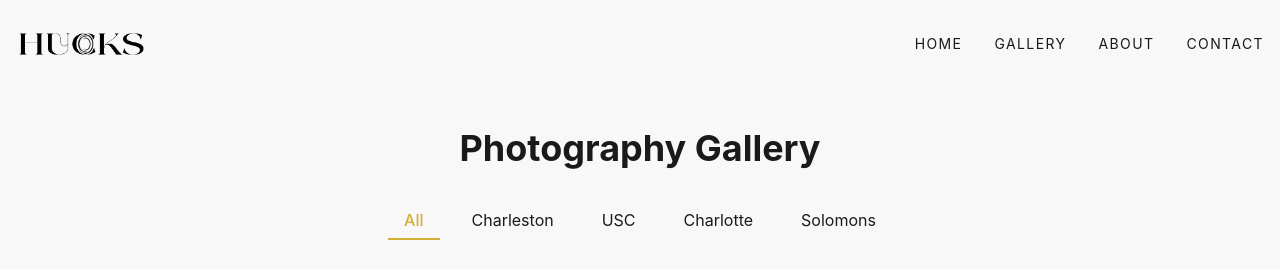
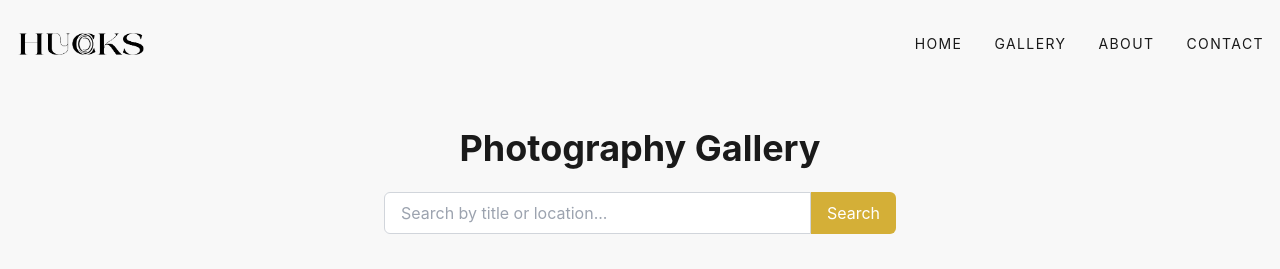
Before and after one commit to branhucks/hucksphoto, a Django app: page /gallery/ in a window 1280 px wide. Shown: the top 269 px of the page. Run offline with Django 5.2, Linux system fonts and the light colour scheme; data comes from the database, SQL or seed files in the repository; some libraries are stand-ins or nearby versions.

Commit message:
Filtering and searching functionalities added.

```diff
--- a/portfolio/templates/portfolio/gallery.html
+++ b/portfolio/templates/portfolio/gallery.html
@@ -10,6 +10,13 @@
 {% block extra_head %}
 <style>
     .category-filter:hover .hover-line {
+        width: 100%;
+    }
+    .sort-option.active {
+        color: #D4AF37;
+        font-weight: 500;
+    }
+    .sort-option:hover .hover-line {
         width: 100%;
     }
 </style>
@@ -30,9 +37,21 @@
             <p class="max-w-3xl mx-auto mb-8">{{ current_category.description }}</p>
         {% endif %}
 
+        <!-- Search form -->
+        <div class="max-w-lg mx-auto mb-8">
+            <form method="get" class="flex">
+                <input type="text" name="search" value="{{ search_query }}" placeholder="Search by title or location..."
+                       class="w-full px-4 py-2 border border-gray-300 rounded-l-md focus:outline-none focus:ring-1 focus:ring-photo-accent focus:border-photo-accent">
+                <button type="submit" class="px-4 py-2 bg-photo-accent text-white rounded-r-md hover:bg-opacity-90 transition-all">
+                    Search
+                </button>
+            </form>
+        </div>
+
         <!-- Category filters -->
         <div class="flex flex-wrap justify-center gap-4 mt-8">
-            <a href="{% url 'portfolio:gallery' %}" class="category-filter relative px-4 py-2 {% if not current_category %}text-photo-accent font-medium{% endif %}">
+            <a href="{% url 'portfolio:gallery' %}{% if search_query %}?search={{ search_query }}{% if sort_by != 'random' %}&sort={{ sort_by }}{% endif %}{% elif sort_by != 'random' %}?sort={{ sort_by }}{% endif %}"
+               class="category-filter relative px-4 py-2 {% if not current_category %}text-photo-accent font-medium{% endif %}">
                 All
                 {% if not current_category %}
                 <div class="absolute bottom-0 left-0 w-full h-0.5 bg-photo-accent"></div>
@@ -42,7 +61,8 @@
             </a>
 
             {% for category in categories %}
-            <a href="{% url 'portfolio:category_gallery' category.slug %}" class="category-filter relative px-4 py-2 {% if current_category.id == category.id %}text-photo-accent font-medium{% endif %}">
+            <a href="{% url 'portfolio:category_gallery' category.slug %}{% if search_query %}?search={{ search_query }}{% if sort_by != 'random' %}&sort={{ sort_by }}{% endif %}{% elif sort_by != 'random' %}?sort={{ sort_by }}{% endif %}"
+               class="category-filter relative px-4 py-2 {% if current_category.id == category.id %}text-photo-accent font-medium{% endif %}">
                 {{ category.name }}
                 {% if current_category.id == category.id %}
                 <div class="absolute bottom-0 left-0 w-full h-0.5 bg-photo-accent"></div>
@@ -52,6 +72,55 @@
             </a>
             {% endfor %}
         </div>
+
+        <!-- Sorting options -->
+        <div class="flex flex-wrap justify-center gap-4 mt-4">
+            <span class="text-sm text-gray-500">Sort by:</span>
+            {% url 'portfolio:gallery' as base_url %}
+            {% if current_category %}
+            {% url 'portfolio:category_gallery' current_category.slug as base_url %}
+            {% endif %}
+
+            <a href="{{ base_url }}{% if search_query %}?search={{ search_query }}{% if sort_by != 'random' %}&sort=random{% endif %}{% else %}?sort=random{% endif %}"
+               class="sort-option relative px-3 py-1 text-sm {% if sort_by == 'random' %}active{% endif %}">
+                Random
+                {% if sort_by == 'random' %}
+                <div class="absolute bottom-0 left-0 w-full h-0.5 bg-photo-accent"></div>
+                {% else %}
+                <div class="hover-line absolute bottom-0 left-0 w-0 h-0.5 bg-photo-accent transition-all duration-300"></div>
+                {% endif %}
+            </a>
+
+            <a href="{{ base_url }}?{% if search_query %}search={{ search_query }}&{% endif %}sort=date_desc"
+               class="sort-option relative px-3 py-1 text-sm {% if sort_by == 'date_desc' %}active{% endif %}">
+                Newest First
+                {% if sort_by == 'date_desc' %}
+                <div class="absolute bottom-0 left-0 w-full h-0.5 bg-photo-accent"></div>
+                {% else %}
+                <div class="hover-line absolute bottom-0 left-0 w-0 h-0.5 bg-photo-accent transition-all duration-300"></div>
+                {% endif %}
+            </a>
+
+            <a href="{{ base_url }}?{% if search_query %}search={{ search_query }}&{% endif %}sort=date_asc"
+               class="sort-option relative px-3 py-1 text-sm {% if sort_by == 'date_asc' %}active{% endif %}">
+                Oldest First
+                {% if sort_by == 'date_asc' %}
+                <div class="absolute bottom-0 left-0 w-full h-0.5 bg-photo-accent"></div>
+                {% else %}
+                <div class="hover-line absolute bottom-0 left-0 w-0 h-0.5 bg-photo-accent transition-all duration-300"></div>
+                {% endif %}
+            </a>
+        </div>
+
+        <!-- Search results indicator -->
+        {% if search_query %}
+        <div class="mt-4 text-sm">
+            <p>
+                Showing results for: <span class="font-medium">{{ search_query }}</span>
+                <a href="{{ base_url }}{% if sort_by != 'random' %}?sort={{ sort_by }}{% endif %}" class="ml-2 text-photo-accent hover:underline">Clear search</a>
+            </p>
+        </div>
+        {% endif %}
     </header>
 
     <!-- Gallery grid -->
@@ -72,17 +141,24 @@
         </div>
         {% empty %}
         <div class="col-span-full py-16 text-center">
-            <p class="text-lg">No photos available in this category yet.</p>
+            <p class="text-lg">
+                {% if search_query %}
+                No photos found matching "{{ search_query }}".
+                {% else %}
+                No photos available in this category yet.
+                {% endif %}
+            </p>
         </div>
         {% endfor %}
     </div>
 
-    <!-- Pagination -->
+    <!-- Pagination (updated to preserve search and sort parameters) -->
     {% if is_paginated %}
     <div class="flex justify-center my-12">
         <div class="inline-flex">
             {% if page_obj.has_previous %}
-            <a href="?page={{ page_obj.previous_page_number }}" class="px-4 py-2 border border-gray-300 text-sm font-medium rounded-l-md hover:bg-gray-50">
+            <a href="?page={{ page_obj.previous_page_number }}{% if search_query %}&search={{ search_query }}{% endif %}{% if sort_by != 'random' %}&sort={{ sort_by }}{% endif %}"
+               class="px-4 py-2 border border-gray-300 text-sm font-medium rounded-l-md hover:bg-gray-50">
                 Previous
             </a>
             {% endif %}
@@ -93,14 +169,16 @@
                     {{ num }}
                 </span>
                 {% elif num > page_obj.number|add:'-3' and num < page_obj.number|add:'3' %}
-                <a href="?page={{ num }}" class="px-4 py-2 border border-gray-300 text-sm font-medium hover:bg-gray-50">
+                <a href="?page={{ num }}{% if search_query %}&search={{ search_query }}{% endif %}{% if sort_by != 'random' %}&sort={{ sort_by }}{% endif %}"
+                   class="px-4 py-2 border border-gray-300 text-sm font-medium hover:bg-gray-50">
                     {{ num }}
                 </a>
                 {% endif %}
             {% endfor %}
 
             {% if page_obj.has_next %}
-            <a href="?page={{ page_obj.next_page_number }}" class="px-4 py-2 border border-gray-300 text-sm font-medium rounded-r-md hover:bg-gray-50">
+            <a href="?page={{ page_obj.next_page_number }}{% if search_query %}&search={{ search_query }}{% endif %}{% if sort_by != 'random' %}&sort={{ sort_by }}{% endif %}"
+               class="px-4 py-2 border border-gray-300 text-sm font-medium rounded-r-md hover:bg-gray-50">
                 Next
             </a>
             {% endif %}
@@ -111,7 +189,7 @@
 
 {% block extra_js %}
 <script>
-    // Masonry layout
+    // Masonry layout (unchanged)
     document.addEventListener('DOMContentLoaded', function() {
         const grid = document.querySelector('.masonry-grid');
         const items = document.querySelectorAll('.masonry-item');
--- a/portfolio/views.py
+++ b/portfolio/views.py
@@ -3,6 +3,7 @@ from django.views.generic import ListView, DetailView, TemplateView
 from django.contrib import messages
 from django.core.mail import send_mail
 from django.conf import settings
+from django.db.models import Q
 from .models import Photo, Category, About, Contact
 from .forms import ContactForm
 
@@ -26,12 +27,31 @@ class GalleryView(ListView):
     paginate_by = 12
 
     def get_queryset(self):
-        queryset = Photo.objects.all().order_by('?')
+        # Start with base queryset
+        queryset = Photo.objects.all()
+
+        # Apply category filter if specified
         category_slug = self.kwargs.get('category_slug')
-
         if category_slug:
             category = get_object_or_404(Category, slug=category_slug)
             queryset = queryset.filter(categories=category)
+
+        # Apply search filter if provided
+        search_query = self.request.GET.get('search', '')
+        if search_query:
+            queryset = queryset.filter(
+                Q(title__icontains=search_query) |
+                Q(location__icontains=search_query)
+            )
+
+        # Apply sorting
+        sort_by = self.request.GET.get('sort', 'random')
+        if sort_by == 'date_asc':
+            queryset = queryset.order_by('date_taken')
+        elif sort_by == 'date_desc':
+            queryset = queryset.order_by('-date_taken')
+        elif sort_by == 'random':
+            queryset = queryset.order_by('?')
 
         return queryset
 
@@ -39,6 +59,13 @@ class GalleryView(ListView):
         context = super().get_context_data(**kwargs)
         context['categories'] = Category.objects.all()
 
+        # Pass the search query to the template for form persistence
+        context['search_query'] = self.request.GET.get('search', '')
+
+        # Pass the current sort option to the template
+        context['sort_by'] = self.request.GET.get('sort', 'random')
+
+        # Category filtering
         category_slug = self.kwargs.get('category_slug')
         if category_slug:
             context['current_category'] = get_object_or_404(Category, slug=category_slug)
```
